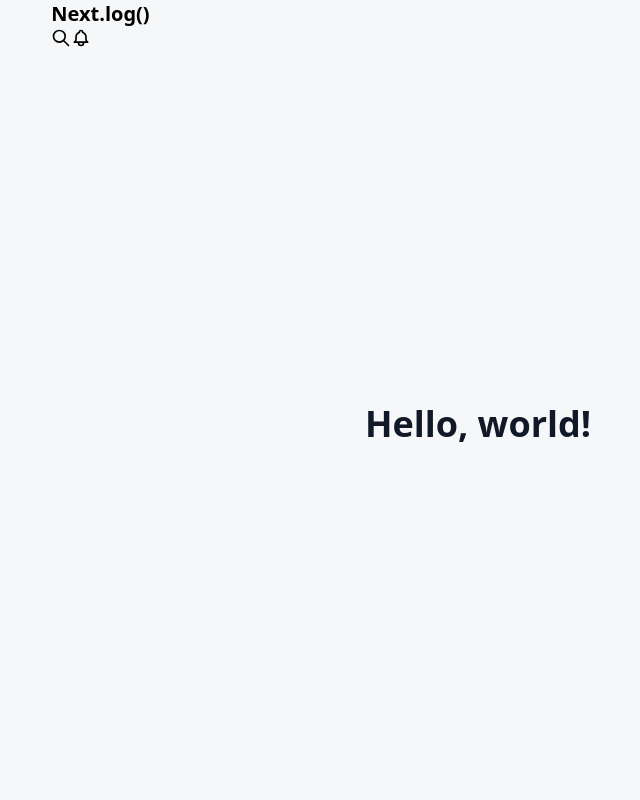
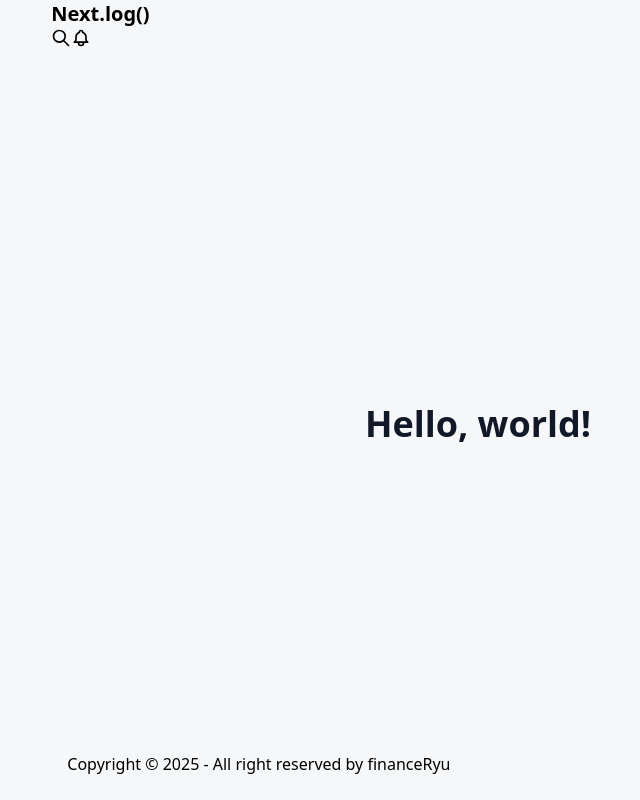
Before and after one commit to RyuJaeJeong/next-blog, a Next.js app: page / in a window 1280 px wide. Shown: the whole page, without its empty margins (162-802 px from the left). Built offline with nearby package versions, Linux system fonts and the light colour scheme.

Commit message:
feat: 기본 레이아웃 세팅 2025-04-14

```diff
--- a/src/app/layout.js
+++ b/src/app/layout.js
@@ -1,12 +1,22 @@
 import "./globals.css";
+import Navbar from "@/src/components/Navbar";
+import Footer from "@/src/components/Footer";
 
 export default function RootLayout({ children }) {
   return (
-    <html lang="ko">
+    <html lang="ko" className={"bg-[#F6F7F8]"}>
       <body>
-        <div className={"w-full min-h-screen bg-[#F6F7F8]"}>
-            <div className={"w-full h-auto"}>
-                {children}
+        <div className={"w-full min-h-screen"}>
+            <div className={"md:w-2/3 h-[100VH] mx-auto"}>
+                <div className="w-full h-16">
+                    <Navbar/>
+                </div>
+                <div className={"w-full h-[calc(100VH-8rem)] bg-red"}>
+                    {children}
+                </div>
+                <div className="w-full h-16">
+                    <Footer/>
+                </div>
             </div>
         </div>
       </body>
--- a/src/app/page.js
+++ b/src/app/page.js
@@ -1,11 +1,7 @@
-import Navbar from "@/src/components/Navbar";
+
 
 export default function Home() {
   return (
-    <div className={"md:w-2/3 h-[100VH] mx-auto"}>
-        <div className={"w-full h-16"}>
-            <Navbar />
-        </div>
       <div className={"flex w-full min-h-[90VH] justify-center"}>
           <div className="flex items-center prose">
               <h1>
@@ -13,6 +9,5 @@ export default function Home() {
               </h1>
           </div>
       </div>
-    </div>
   );
 }
--- /dev/null
+++ b/src/components/Footer.jsx
@@ -0,0 +1,9 @@
+export default function Footer() {
+    return (
+        <footer className="footer sm:footer-horizontal footer-center bg-[#F6F7F8] text-base-content p-4">
+            <aside>
+                <p>Copyright © {new Date().getFullYear()} - All right reserved by financeRyu</p>
+            </aside>
+        </footer>
+    )
+}
```
Lines whose indentation alone changed are shown as unchanged.
